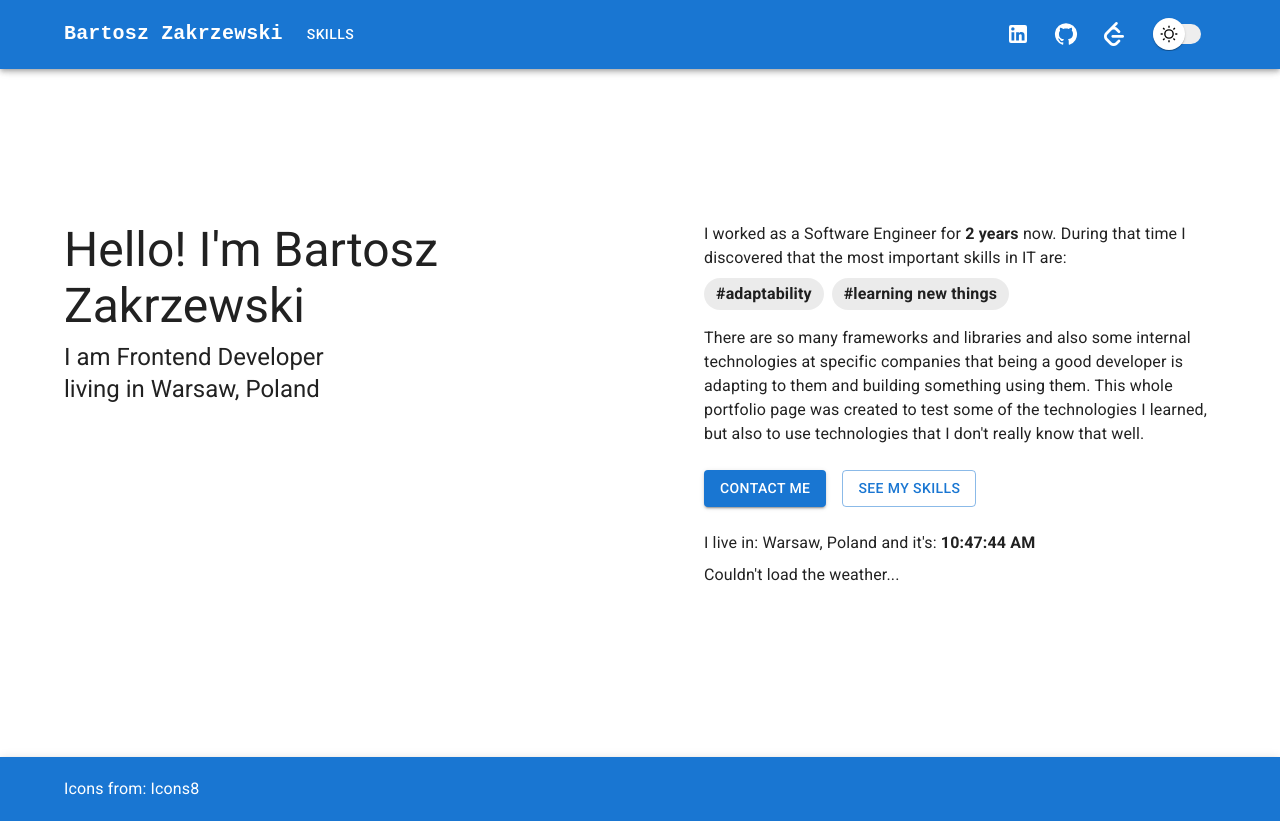
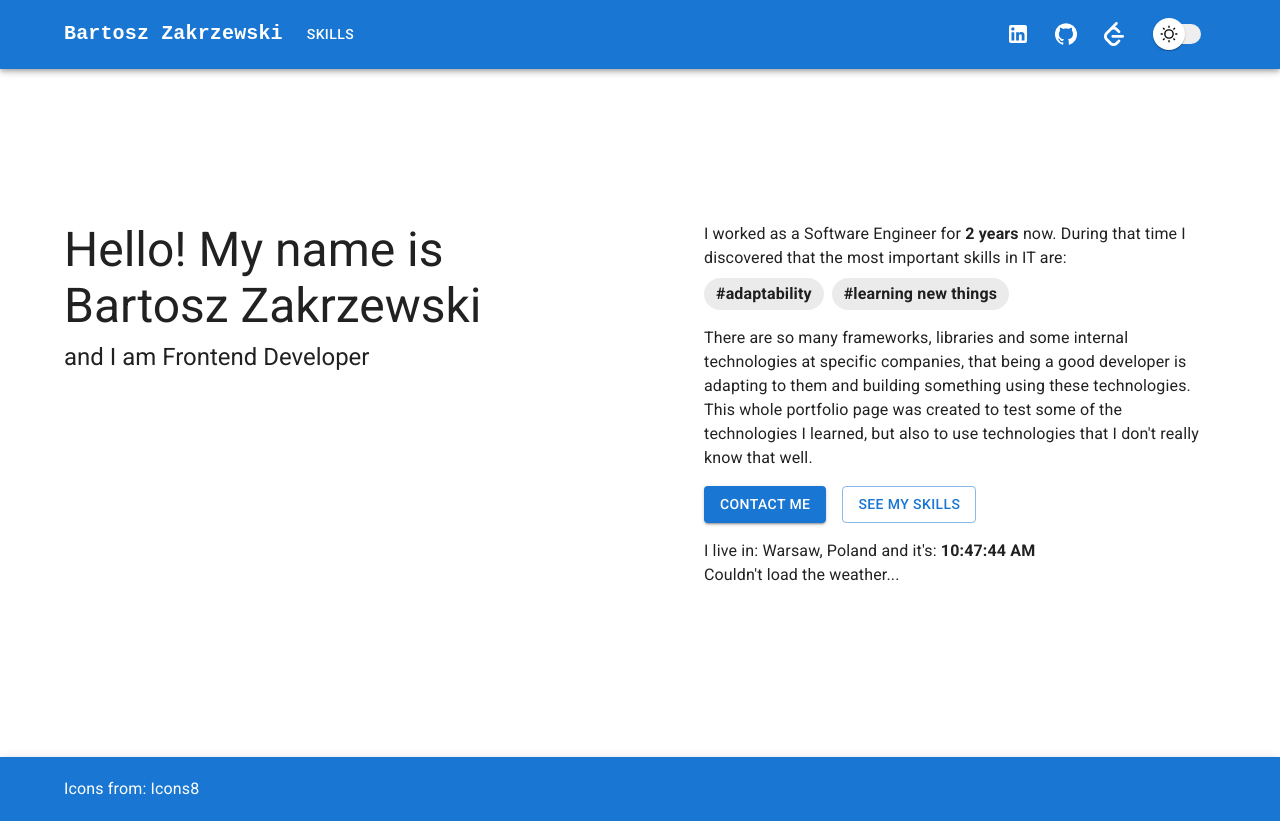
Before and after one commit to zakrzewskib/portfolio, a React (Vite) app: page /#/ in a window 1280 px wide. Built offline with nearby package versions, Linux system fonts and the light colour scheme; no server answers.

Commit message:
feat: Improve info text (#8)

```diff
--- a/src/components/NBAScores/NBAScoresInfo.tsx
+++ b/src/components/NBAScores/NBAScoresInfo.tsx
@@ -26,9 +26,9 @@ export const NBAScoresInfo = () => {
             <Skill>#data fetching</Skill>
             <Skill>#caching</Skill>
           </Box>
-          and in case in future I would need to use Redux store.
-          <Box>
-            I also wanted to try out some 'random' API - which I found here:{' '}
+          (and in case in the future I would need to use Redux store.)
+          <Box mb={1}>
+            I also wanted to just select and use some 'random' APIs - which I found here:{' '}
             <Link target='_blank' href='https://icons8.com'>
               https://github.com/public-apis/public-apis
             </Link>
@@ -36,14 +36,14 @@ export const NBAScoresInfo = () => {
             <Link target='_blank' href='https://www.balldontlie.io'>
               balldontlie
             </Link>{' '}
-            API for Live Sports Data. I needed to create an account there, get API key and add it into github pages. I
-            also added:
+            API for Live Sports Data. I needed to create an account there and get an API key. I also added:
             <Box sx={{ mt: 1, mb: 1 }}>
               <Skill>#infinite scroll</Skill>
             </Box>
             with:{' '}
-            <Link href='https://www.npmjs.com/package/react-infinite-scroll-component'>react-infinite-scroll</Link>. I
-            needed to add some additional setup on RTK Query.
+            <Link href='https://www.npmjs.com/package/react-infinite-scroll-component'>react-infinite-scroll</Link>,
+            that I always wanted to try implementing.
+            {/* I needed to add some additional setup on RTK Query. */}
             {/* todo: Add dialog on hover that shows this setup */}
           </Box>
         </Box>
--- a/src/components/PageInfo/PageInfo.tsx
+++ b/src/components/PageInfo/PageInfo.tsx
@@ -63,26 +63,26 @@ export const PageInfo = withDarkMode(() => {
             <Skill>#TypeScript</Skill>
           </Box>
           React.js and TypeScript are main technologies that I know and use for webdev. I also wanted to try out MUI -
-          popular UI library. {isLgAndLower ? 'Below' : 'On the right'} you can see some of my code. It and the entire
-          page has:
+          popular UI library. {isLgAndLower ? 'Below' : 'On the right'} you can see some of my code. It shows some of
+          MUI and React features and benefits:
           <Box sx={{ display: 'flex', flexWrap: 'wrap', alignItems: 'center', gap: 1, mb: 2, mt: 1 }}>
             <Skill>#responsive design</Skill>
             <Skill>#React Router</Skill>
             <Skill>#theming</Skill>
           </Box>
           Also I displayed this code with:
-          <Box sx={{ display: 'flex', flexWrap: 'wrap', alignItems: 'center', gap: 1, mb: 3, mt: 1 }}>
+          <Box sx={{ display: 'flex', flexWrap: 'wrap', alignItems: 'center', gap: 1, mb: 2, mt: 1 }}>
             <Skill>#react-syntax-highlighter</Skill>
           </Box>
           <Box>
-            {' '}
+            <Typography sx={{ mb: 1 }}>You can click the button below to see the source code:</Typography>
             <Button
               variant='contained'
               component={NavLink}
               to='https://github.com/zakrzewskib/portfolio'
               target='_blank'
             >
-              See the source code on github
+              Source code on github
             </Button>
           </Box>
         </Box>
--- a/src/components/WorkflowSetupInfo/WorkflowSetupInfo.tsx
+++ b/src/components/WorkflowSetupInfo/WorkflowSetupInfo.tsx
@@ -41,7 +41,7 @@ export const WorkflowSetupInfo = withDarkMode(() => {
         }}
       >
         <Box className='maxWidthForText'>
-          I would like to brag about that I managed to add automated deployment. To do this, it was necessary to use:
+          I added automated deployment - to do this, it was necessary to use:
           <Box sx={{ display: 'flex', flexWrap: 'wrap', alignItems: 'center', gap: 1, mb: 1, mt: 1 }}>
             <Skill>#Github Actions</Skill>
             <Skill>#Github Pages</Skill>
--- a/src/components/time/Time.tsx
+++ b/src/components/time/Time.tsx
@@ -16,11 +16,7 @@ export const Time = () => {
   }, []);
 
   return (
-    <Box
-      sx={{
-        mb: 1,
-      }}
-    >
+    <Box>
       <Typography component='span'>I live in: Warsaw, Poland</Typography> and it's:{' '}
       <Typography fontWeight='bold' component='span'>
         {moment(date).tz('Europe/Warsaw').format('LTS')}
--- a/src/pages/MainPage.tsx
+++ b/src/pages/MainPage.tsx
@@ -24,10 +24,10 @@ export const MainPage = () => {
       >
         <Box sx={{ display: 'flex', flexDirection: 'column', gap: 1, flex: 1 }}>
           <Typography variant='h3' component='h1'>
-            Hello! I'm Bartosz Zakrzewski
+            Hello! My name is Bartosz Zakrzewski
           </Typography>
           <Typography variant='h5' component='h2'>
-            I am Frontend Developer living in Warsaw, Poland
+            and I am Frontend Developer
           </Typography>
         </Box>
         <Box className='maxWidthForText' sx={{ flex: 1 }}>
@@ -43,19 +43,12 @@ export const MainPage = () => {
             <Skill>#learning new things</Skill>
           </Box>
           <Typography variant='body1'>
-            There are so many frameworks and libraries and also some internal technologies at specific companies that
-            being a good developer is adapting to them and building something using them. This whole portfolio page was
-            created to test some of the technologies I learned, but also to use technologies that I don't really know
-            that well.
+            There are so many frameworks, libraries and some internal technologies at specific companies, that being a
+            good developer is adapting to them and building something using these technologies. This whole portfolio
+            page was created to test some of the technologies I learned, but also to use technologies that I don't
+            really know that well.
           </Typography>
-          {/* <Typography variant='body1'>
-            Also you can see some more technologies used on the{' '}
-            <Link color='textPrimary' component={NavLink} to='/skills'>
-              skills
-            </Link>{' '}
-            page.
-          </Typography> */}
-          <Box sx={{ display: 'flex', flexWrap: 'true', alignItems: 'center', gap: 2, mt: 3, mb: 3 }}>
+          <Box sx={{ display: 'flex', flexWrap: 'true', alignItems: 'center', gap: 2, mt: 2, mb: 2 }}>
             <Button
               variant='contained'
               component={NavLink}
--- a/src/pages/SkillsPage.tsx
+++ b/src/pages/SkillsPage.tsx
@@ -1,10 +1,16 @@
 import { Box } from '@mui/material';
+import { useEffect } from 'react';
 import { ChatGPTSetupInfo } from '../components/ChatGPTSetupInfo/ChatGPTSetupInfo';
 import { NBAScoresInfo } from '../components/NBAScores/NBAScoresInfo';
 import { PageInfo } from '../components/PageInfo/PageInfo';
 import { WorkflowSetupInfo } from '../components/WorkflowSetupInfo/WorkflowSetupInfo';
 
 export const SkillsPage = () => {
+  // restore position to top of the page
+  useEffect(() => {
+    window.scrollTo({ top: 0 });
+  }, []);
+
   // todo: Add hrefs to each page section
   return (
     <Box
```
